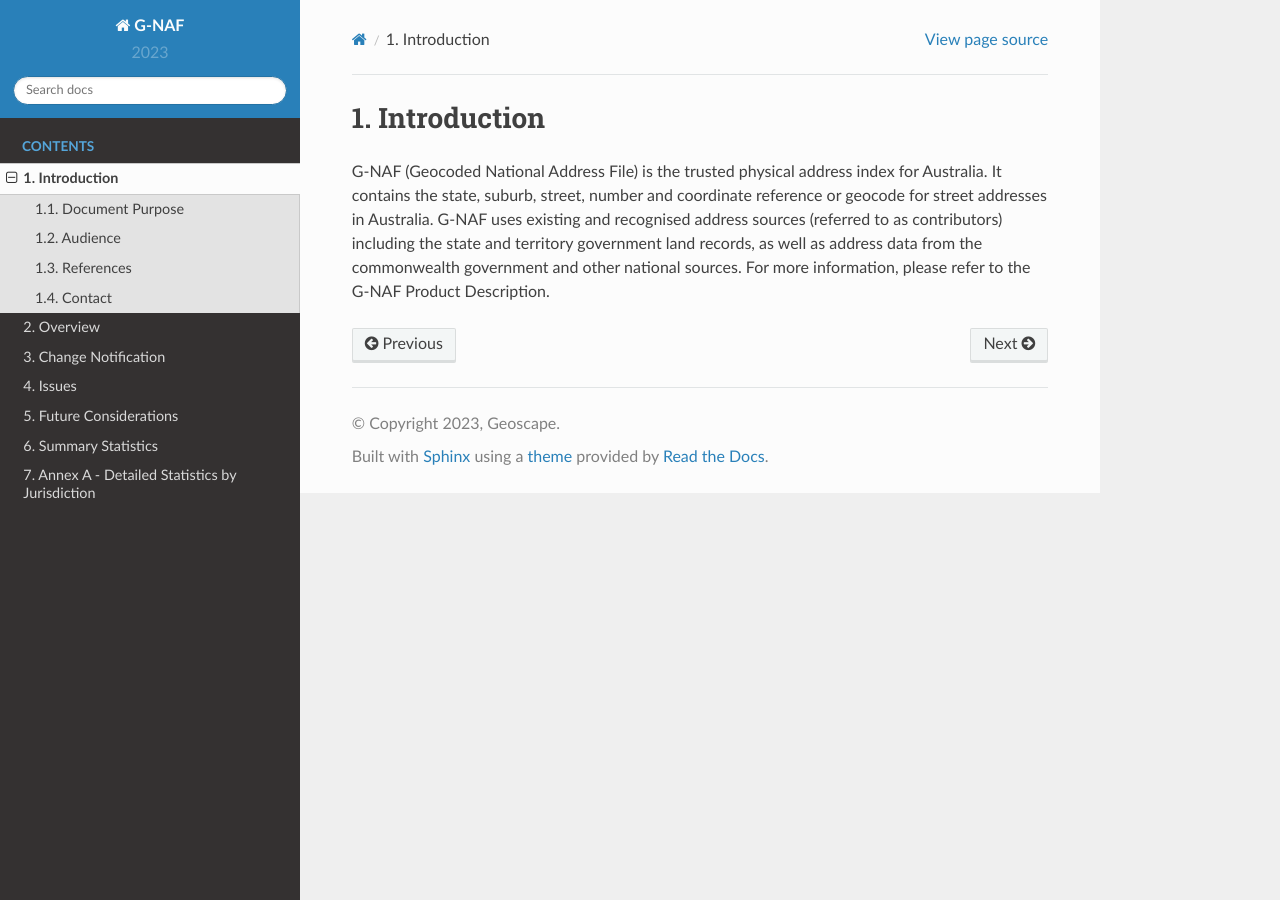
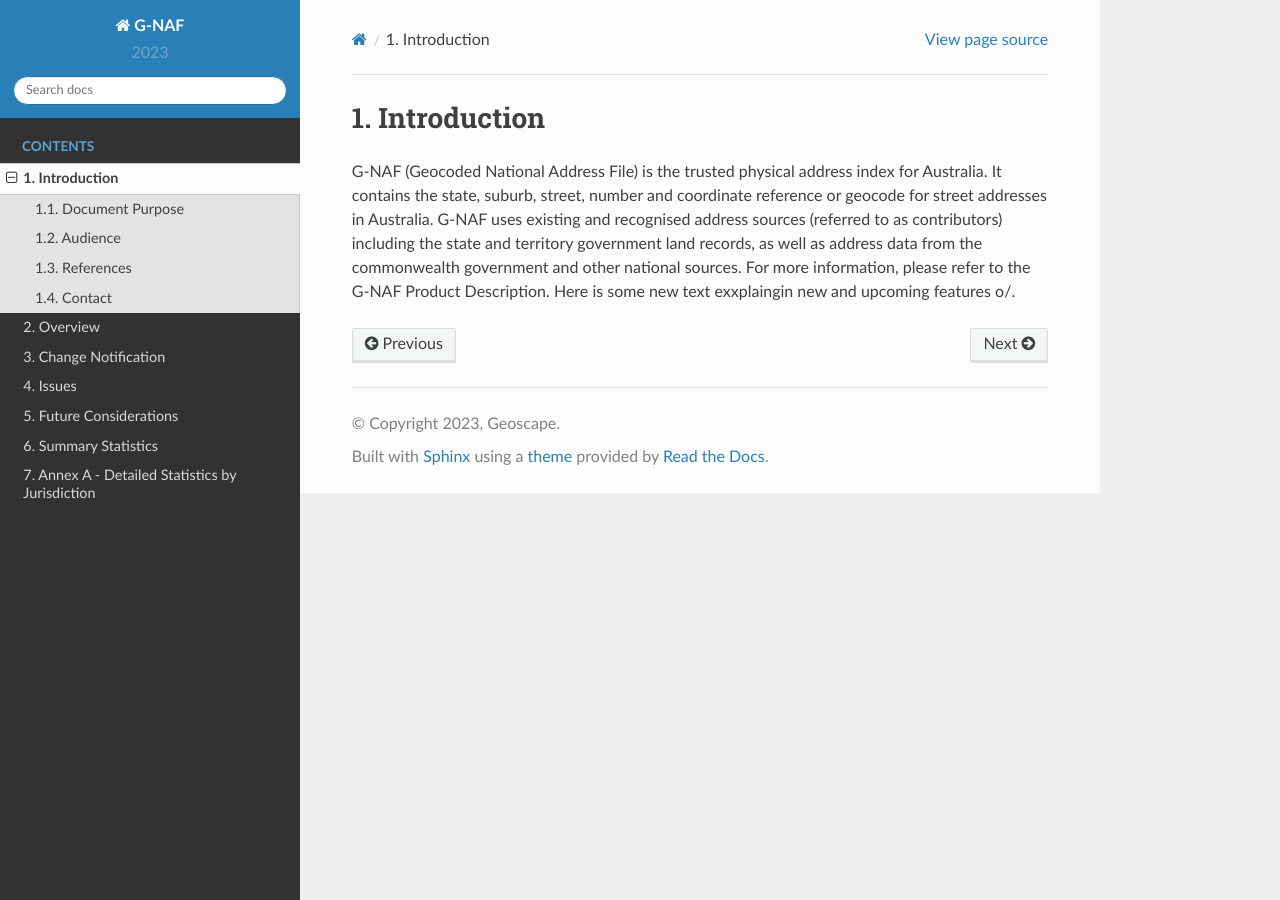
Before and after one commit to geoscape/read-the-docs-trial, a Sphinx documentation site: the page built from docs/source/introduction.rst, in a window 1280 px wide. Built offline with Sphinx 7.4.7 and the Read the Docs theme 2.0.0, drawn with Linux system fonts in a browser that asks for light colours.

Commit message:
Update introduction.rst
New and exciting feature

```diff
--- a/docs/source/introduction.rst
+++ b/docs/source/introduction.rst
@@ -4,6 +4,7 @@
 
 G-NAF (Geocoded National Address File) is the trusted physical address index for Australia. It contains the state, suburb, street, number and coordinate reference or geocode for street addresses in Australia.
 G-NAF uses existing and recognised address sources (referred to as contributors) including the state and territory government land records, as well as address data from the commonwealth government and other national sources. For more information, please refer to the G-NAF Product Description.
+Here is some new text exxplaingin new and upcoming features \o/.
 
 .. toctree::
     :hidden:
```
